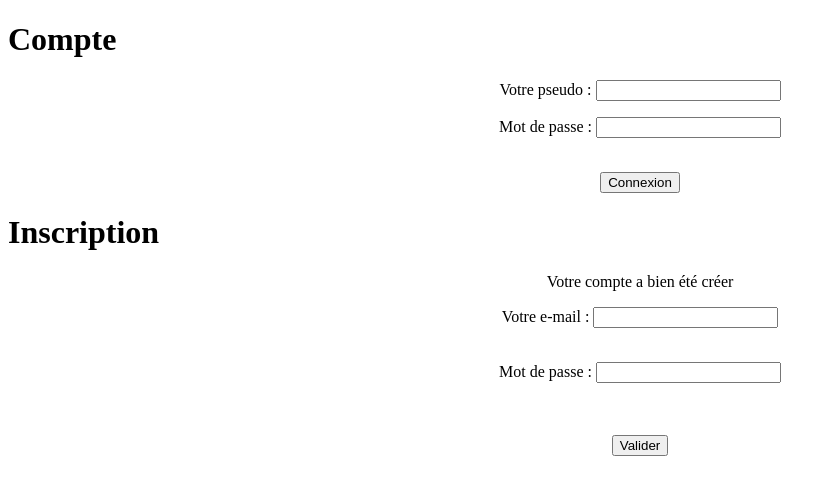
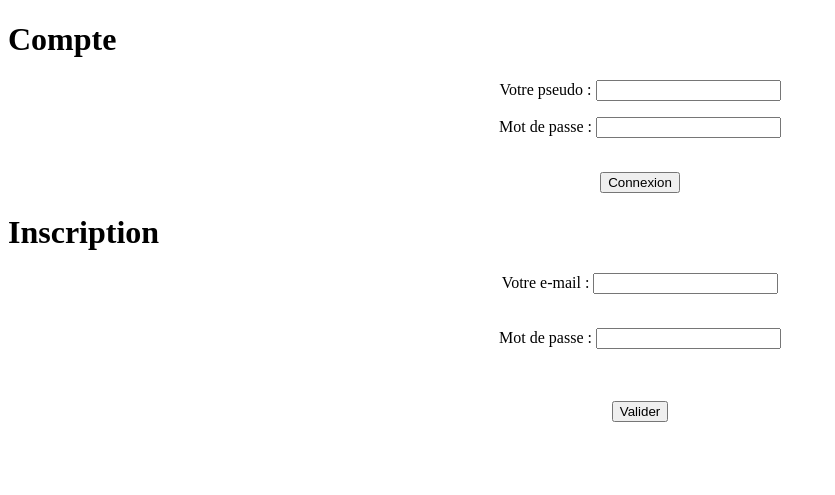
Before and after one commit to GeoffroyDutot/TP-CONTACT, a PHP site: page /register.php in a window 1280 px wide. Shown: the top 495 px of the page, without its empty margins (0-835 px from the left). Run offline with PHP 8.4, Linux system fonts and the light colour scheme.

Commit message:
inscription

```diff
--- a/register.php
+++ b/register.php
@@ -115,7 +115,7 @@ if (isset($erreur_connexion)) {
 
 
 
-                      echo "Votre compte a bien été créer";
+
 
 
                     ?>
```
